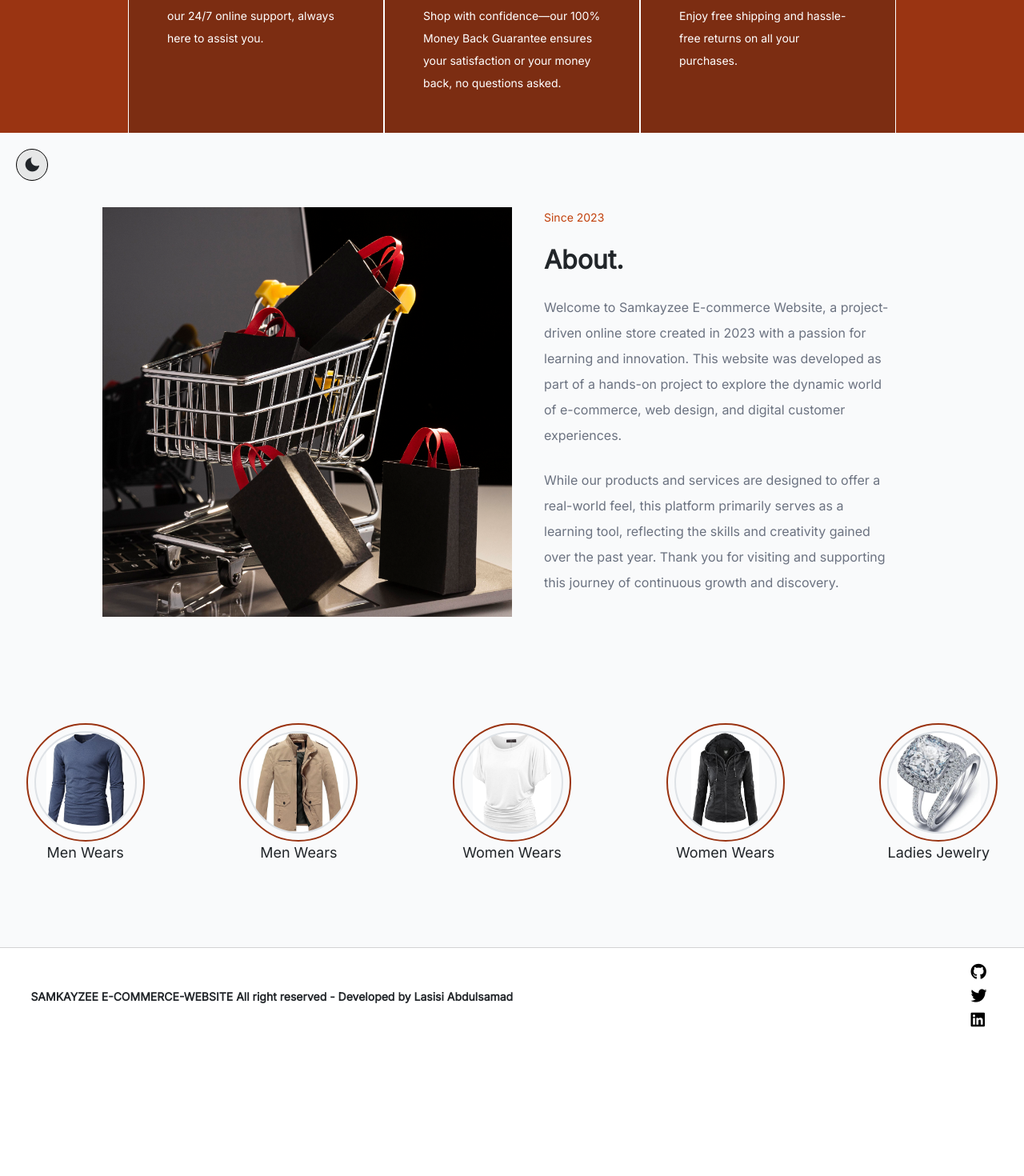
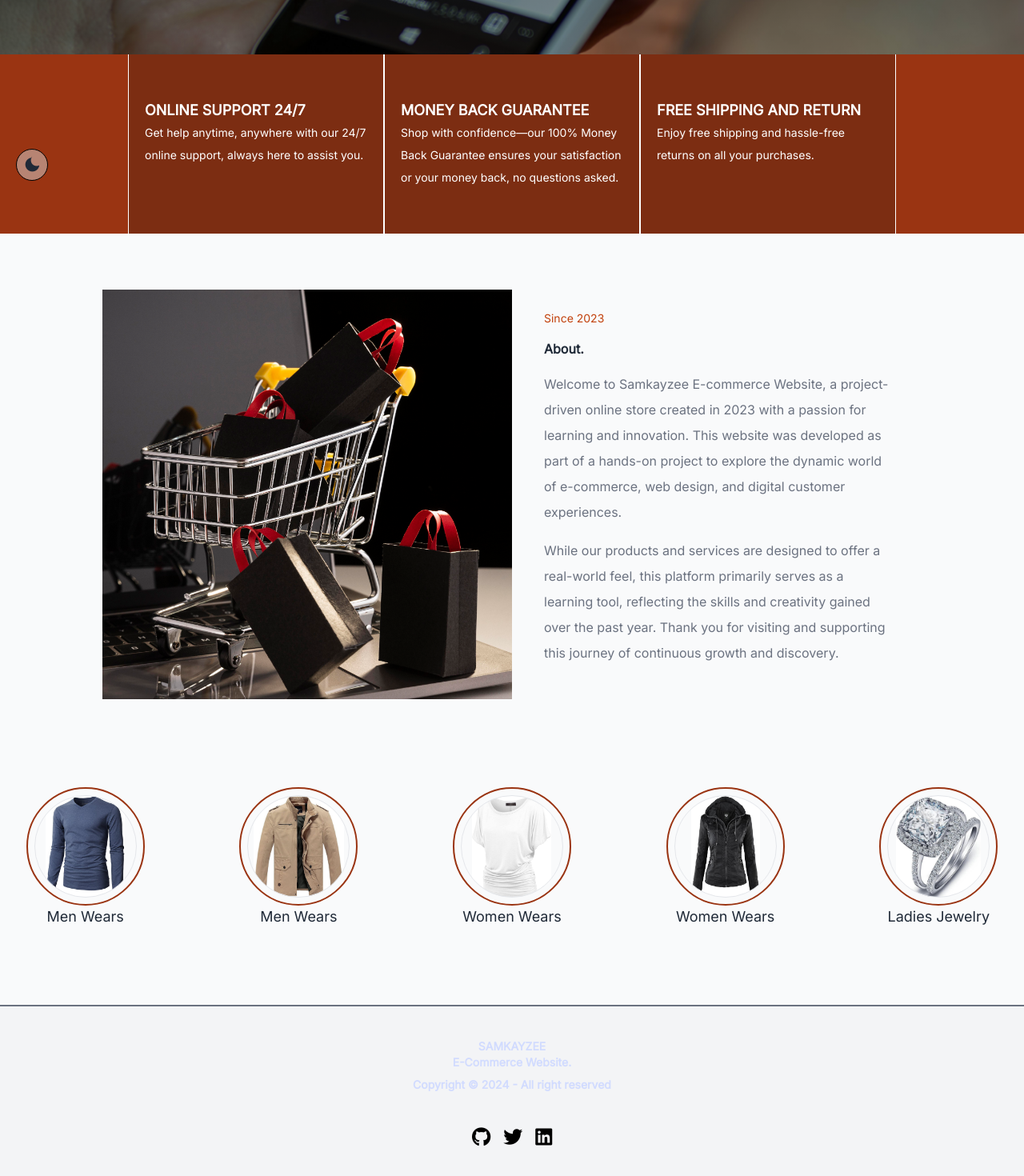
Before and after one commit to Samkayzeee/e-commerce-website, a React (Vite) app: page /about in a window 1280 px wide. Shown: the part 554-2024 px from the top of the page at 80% size. Before the commit the page ends 1860 px from the top, so only its background shows below. Built offline with nearby package versions, Linux system fonts and the light colour scheme.

Commit message:
worked on about us responsiveness

```diff
--- a/src/components/footer/Footer.css
+++ /dev/null
@@ -1,65 +0,0 @@
-.footer{
-    padding: 1.5% 3%;
-    display: flex;
-    justify-content: space-between;
-    border-top: 1.5px lightgray solid;
-    align-items: center;
-}
-.footer .first{
-    width: fit-content;
-    height: fit-content;
-    font-weight: 700;
-}
-.footer .icons{
-    width: fit-content;
-    height: fit-content;
-    margin: auto 0;
-}
-.footer .icons li{
-    display: inline-block;
-    margin: 0 8px;
-}
-.footer .icons li a{
-    color: black;
-    font-size: 20px;
-    transition: all .3s;
-}
-.footer .icons li a:hover{
-    opacity: 0.5;
-}
-@media screen and (max-width:850px) {
-    .footer{
-        flex-direction: column;
-    }
-    .footer .first{
-        margin-bottom: 10px;
-    }
-}
-
-@media screen and (max-width:800px) {
-    .footer{
-        flex-direction: column;
-    }
-    .footer .first{
-        font-size: 13px;
-        text-align: center;
-        margin-bottom: 5px;
-    }
-    .footer .icons li a{
-        font-size: 22px;
-    }
-}
-@media screen and (max-width:300px) {
-    .footer .first{
-        font-size: 10px;
-    }
-}
-
-.footer-darkmode{
-    color: #FFF;
-    background: #000000;
-}
-
-.footer-darkmode .icons li a{
-    color: #FFF;
-}
--- a/src/components/footer/Footer.jsx
+++ b/src/components/footer/Footer.jsx
@@ -1,4 +1,3 @@
-import './Footer.css';
 import { Link } from 'react-router-dom';
 import { useContext } from 'react';
 import { ThemeContext } from '../../contexts/ThemeProvider';
@@ -8,16 +7,23 @@ const Footer = () => {
     const context = useContext(ThemeContext);
     return (
         <>
-            <footer className={context.theme === 'light' ? "footer" : "footer footer-darkmode"}>
-                <div className="first">
-                    SAMKAYZEE E-COMMERCE-WEBSITE All right reserved - Developed by Lasisi Abdulsamad
+
+            <footer className={`footer footer-center border-t-2 border-t-gray-500  p-10 ${context.theme === 'light' ? 'bg-gray-100 text-primary-content' : 'bg-black text-white' }`}>
+            <aside>
+                <p className="font-bold">
+                SAMKAYZEE
+                <br />
+                E-Commerce Website.
+                </p>
+                <p className='font-semibold'>Copyright © {new Date().getFullYear()} - All right reserved</p>
+            </aside>
+            <nav>
+                <div className="grid grid-flow-col gap-4">
+                    <Link to={'https://github.com/Samkayzeee'} target='_blank' className={`${context.theme === 'light' ? 'text-black' : 'text-white'} text-2xl`}><i className="fa-brands fa-github"></i></Link>
+                    <Link to={'https://twitter.com/Samkayzee1'} target='_blank' className={`${context.theme === 'light' ? 'text-black' : 'text-white'} text-2xl`}><i className="fa-brands fa-twitter"></i></Link>
+                    <Link to={'https://www.linkedin.com/in/lasisi-abdulsamad/'} target='_blank' className={`${context.theme === 'light' ? 'text-black' : 'text-white'} text-2xl`}><i className="fa-brands fa-linkedin"></i></Link>
                 </div>
-
-                <div className="icons">
-                        <li> <Link to={'https://github.com/Samkayzeee'} target='_blank'><i className="fa-brands fa-github"></i></Link> </li>
-                        <li> <Link to={'https://twitter.com/Samkayzee1'} target='_blank'><i className="fa-brands fa-twitter"></i></Link> </li>
-                        <li> <Link to={'https://www.linkedin.com/in/lasisi-abdulsamad/'} target='_blank'><i className="fa-brands fa-linkedin"></i></Link> </li>
-                </div>
+            </nav>
             </footer>
         </>
      );
--- a/src/main.jsx
+++ b/src/main.jsx
@@ -2,8 +2,8 @@ import React, { Suspense } from 'react';
 import ReactDOM from 'react-dom/client';
 import { createBrowserRouter, RouterProvider } from 'react-router-dom';
 import './index.css';
-import 'bootstrap/dist/css/bootstrap.min.css';
-import 'bootstrap/dist/js/bootstrap.min.js';
+// import 'bootstrap/dist/css/bootstrap.min.css';
+// import 'bootstrap/dist/js/bootstrap.min.js';
 import { Provider } from 'react-redux';
 import Loading from './components/loading/Loading';
 import {store, persistor} from './redux/store';
--- a/src/pages/about/About.css
+++ /dev/null
@@ -1,63 +0,0 @@
-.about{
-    padding: 0;
-}
-.about .section1{
-    background: url('../../assets/e_commerce_about_page.jpg');
-    height: 600px;
-    background-position: center;
-    background-size: cover;
-    transition: all .3s;
-    /* animation: fadein; */
-    /* animation-duration: 1.5s;
-    animation-fill-mode: forwards; */
-}
-@keyframes fadein {
-    0%{
-        transform: scale(0, 0);
-    }
-    100%{
-        transform: scale(1, 1);
-    }
-}
-.about .details{
-    animation: detailsfadein;
-    animation-delay: 1s;
-    animation-duration: 2s;
-    animation-fill-mode: forwards;
-    visibility: hidden;
-    transition: all .3s;
-}
-@keyframes detailsfadein {
-    0%{
-        transform: translate(-100px);
-        visibility: visible;
-    }
-    100%{
-        transform: translate(0);
-        visibility: visible;
-    }
-}
-.about .details h2{
-    font-weight: 800;
-    text-align: center;
-    margin: 2% 0;
-}
-.about .details p{
-    line-height: 25px;
-    margin: 2% 0;
-}
-@media screen and (max-width: 900px){
-    .about{
-        padding: 3% 4%;
-    }
-    .about .details p{
-        line-height: 25px;
-        margin: 2% 0;
-    }
-}
-@media screen and (max-width:300px) {
-    .about .details p{
-        font-size: 13px;
-        text-align: center;
-    }
-}
--- a/src/pages/about/About.jsx
+++ b/src/pages/about/About.jsx
@@ -1,5 +1,4 @@
 import DefaultLayout from "../../layouts/DefaultLayouts/DefaultLayout";
-import './About.css';
 import { useContext } from "react";
 import { ThemeContext } from "../../contexts/ThemeProvider";
 
@@ -68,27 +67,29 @@ const AboutPage = () => {
 
 
                     {/* section 2 */}
-                    <div className="flex justify-center bg-orange-800">
-                         {
-                              support.map((support, index) => {
+                    <div className="bg-orange-800">
+                         <div className="md:flex justify-center md:w-full w-4/5 mx-auto">
+                              {
+                                   support.map((support, index) => {
                                    return(
-                                        <div key={index} className="w-1/4 py-8 px-5 border-s border-r border-white bg-orange-900 text-white">
+                                        <div key={index} className="md:w-1/4 py-14 mb-3 md:mb-0 px-5 border-s border-r border-white bg-orange-900 text-white">
                                              <h2 className="font-extrabold text-lg"> { support.title } </h2>
                                              <p className="text-sm leading-7"> { support.content } </p>
                                         </div>
                                    )
                               })
-                         }
+                              }
+                         </div>
                     </div>
 
                     {/* section 3 */}
 
-                    <div className="flex w-4/5 mx-auto py-14 items-center">
-                         <div className="w-1/2">
+                    <div className="md:flex w-4/5 mx-auto py-14 items-center">
+                         <div className="md:w-1/2">
                               <img src={cyber_shopping} alt="Cyber Shopping Image" />
                          </div>
 
-                         <div className="p-10 w-1/2">
+                         <div className="p-10 md:w-1/2">
                               <h6 className="text-orange-700 text-sm">Since 2023</h6>
 
                               <h2 className="my-4 font-bold">About.</h2>
@@ -106,11 +107,11 @@ const AboutPage = () => {
                     </div>
 
                     {/* section 4 */}
-                    <div className="flex justify-between items-center py-10">
+                    <div className="flex justify-between md:flex-row flex-col items-center py-10">
                          {
                               products.map((product, index) => {
                                    return(
-                                        <div className="w-1/6" key={index}>
+                                        <div className="md:w-1/6 my-4 md:my-0" key={index}>
                                              <div className="p-2 w-fit border-2 border-orange-800 rounded-full mx-auto">
                                                   {/* <img src={product.img_url} alt={product.name} className="rounded-full"/> */}
                                                   <div
```
